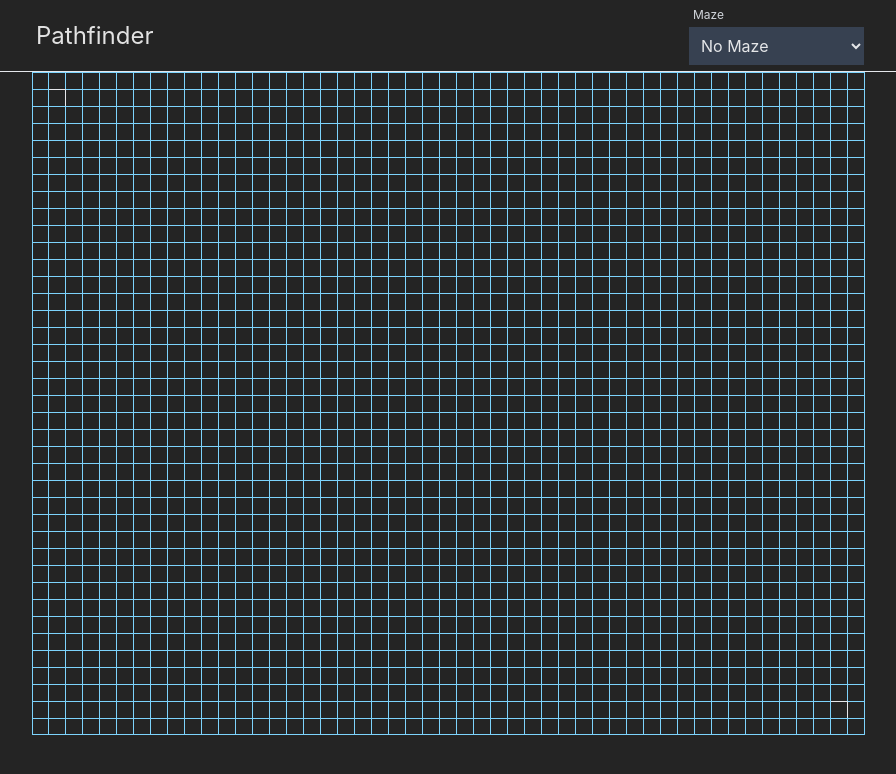
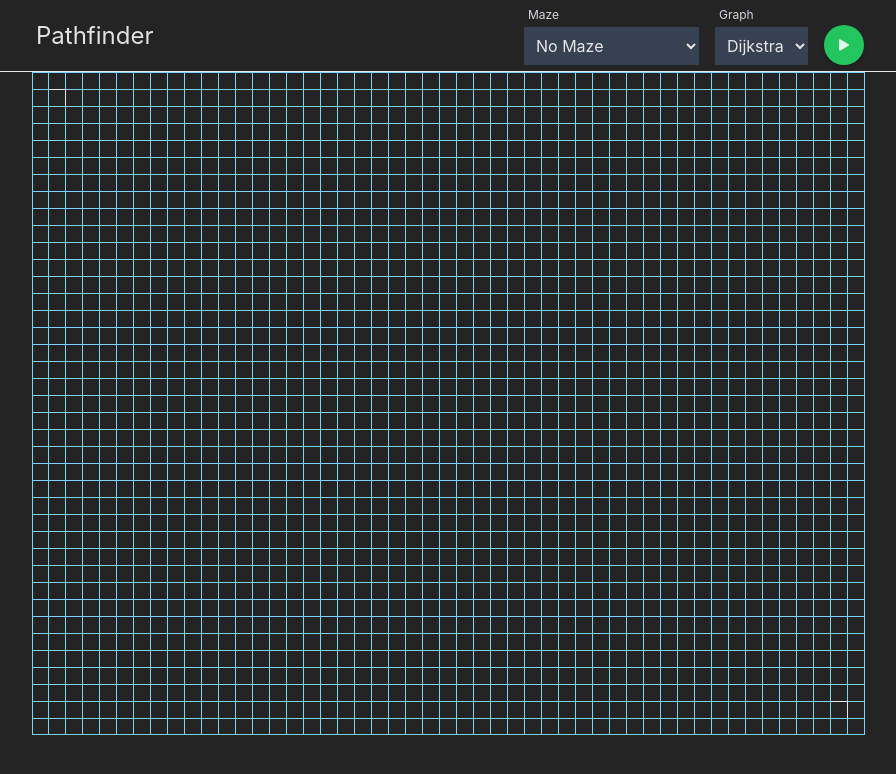
Before and after one commit to HarshitAditya27/Pathfinder, a React (Vite) app: page / in a window 1280 px wide. Shown: the top 774 px of the page, without its empty margins (192-1088 px from the left). Built offline with nearby package versions, Linux system fonts and the light colour scheme.

Commit message:
Added pathfinding generation function

```diff
--- a/src/components/Nav.tsx
+++ b/src/components/Nav.tsx
@@ -1,17 +1,26 @@
 import { useState } from "react";
 import { usePathfinding } from "../hooks/usePathfinding";
 import { useTile } from "../hooks/useTile";
-import { MAZES } from "../utils/constants";
+import { MAZES, PATHFINDING_ALGORITHMS } from "../utils/constants";
 import { resetGrid } from "../utils/resetGrid";
-import { MazeType } from "../utils/types";
+import { AlgorithmType, MazeType } from "../utils/types";
 import { Select } from "./Select";
 import { runMazeAlgorithm } from "../utils/runMazeAlgorithm";
 import { useSpeed } from "../hooks/useSpeed";
+import { PlayButton } from "./PlayButton";
 
 export function Nav() {
   const [isDisabled, setIsDisabled] = useState(false);
-  const { maze, setMaze, grid, setIsGraphVisualized, setGrid } =
-    usePathfinding();
+  const {
+    maze,
+    setMaze,
+    algorithm,
+    grid,
+    isGraphVisualized,
+    setIsGraphVisualized,
+    setGrid,
+    setAlgorithm,
+  } = usePathfinding();
   const { startTile, endTile } = useTile();
   const { speed } = useSpeed();
 
@@ -36,6 +45,14 @@
     setIsGraphVisualized(false);
   };
 
+  const handlerRunVisualizer = () => {
+    if (isGraphVisualized) {
+      setIsGraphVisualized(false);
+      resetGrid({ grid: grid.slice(), startTile, endTile });
+      return;
+    }
+  };
+
   return (
     <div className="flex items-center justify-center min-h-[4.5rem] border-b shadow-gray-600 sm:px-5 px-0">
       <div className="flex items-center lg:justify-between justify-center w-full sm:w-[52rem]">
@@ -49,6 +66,19 @@
               handleGenerateMaze(e.target.value as MazeType);
             }}
           />
+          <Select
+            label="Graph"
+            value={algorithm}
+            options={PATHFINDING_ALGORITHMS}
+            onChange={(e) => {
+              setAlgorithm(e.target.value as AlgorithmType);
+            }}
+          />
+          <PlayButton
+            isDisabled={isDisabled}
+            isGraphVisualized={isGraphVisualized}
+            handlerRunVisualizer={() => {}}
+          />
         </div>
       </div>
     </div>
--- a/src/utils/constants.ts
+++ b/src/utils/constants.ts
@@ -1,4 +1,4 @@
-import { MazeSelectType, SpeedSelectType } from "./types";
+import { AlgorithmSelectType, MazeSelectType, SpeedSelectType } from "./types";
 
 export const MAX_ROWS = 39;
 export const MAX_COLS = 49;
@@ -41,6 +41,10 @@
   { name: "Recursive Division", value: "RECURSIVE_DIVISION" },
 ];
 
+export const PATHFINDING_ALGORITHMS: AlgorithmSelectType[] = [
+  { name: "Dijkstra", value: "DIJKSTRA" },
+];
+
 export const SPEEDS: SpeedSelectType[] = [
   { name: "Slow", value: 2 },
   { name: "Medium", value: 1 },
--- /dev/null
+++ b/src/utils/runPathfindingAlgorithm.ts
@@ -0,0 +1,16 @@
+import { AlgorithmType, GridType, TileType } from "./types";
+
+export const runPathfindingAlgorithm = ({
+  algorithm,
+  grid,
+  startTile,
+  endTile,
+}: {
+  algorithm: AlgorithmType;
+  grid: GridType;
+  startTile: TileType;
+  endTile: TileType;
+}) => {
+  switch (algorithm) {
+  }
+};
```
Also changed, not shown: src/utils/types.ts (+6 -1 lines).
